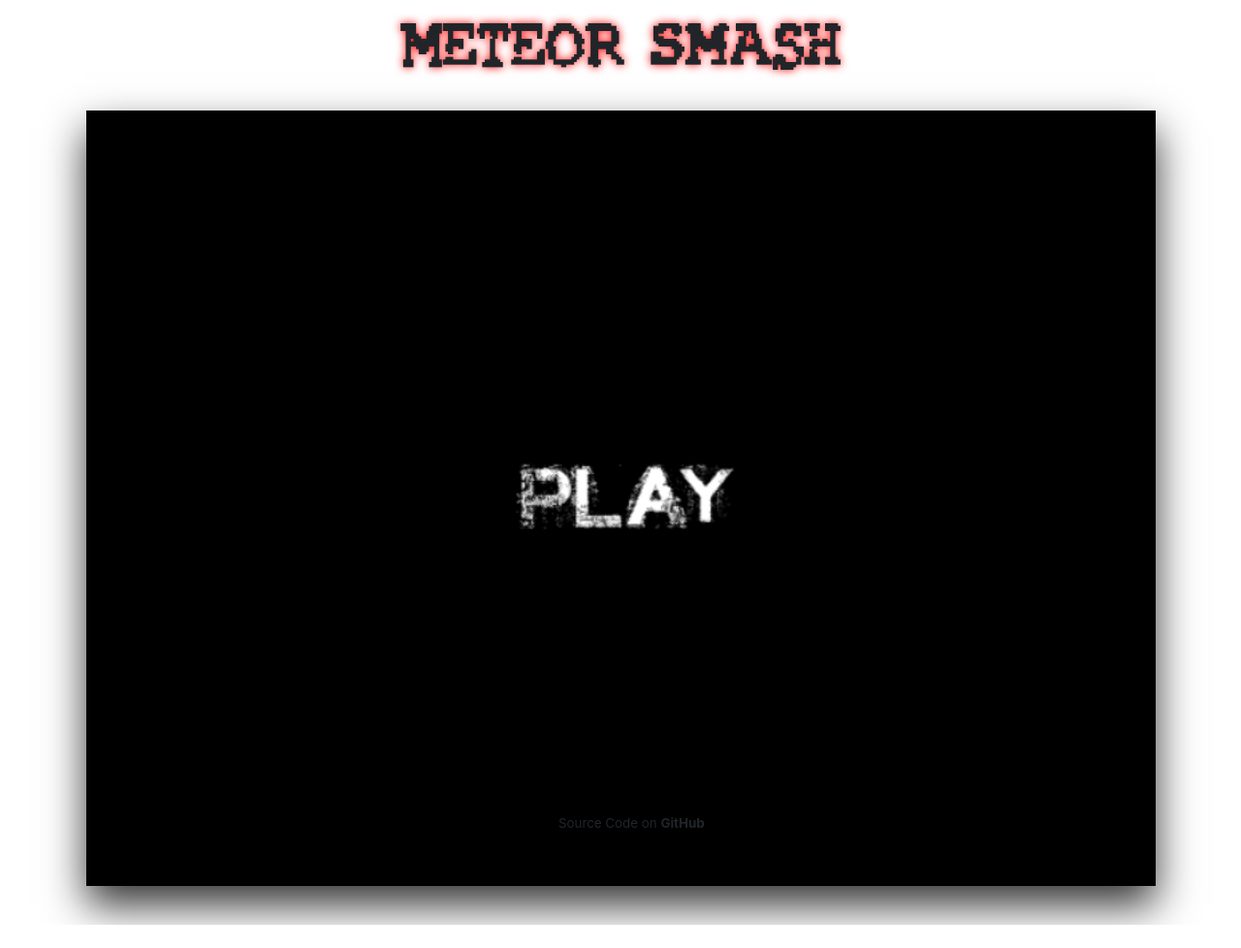
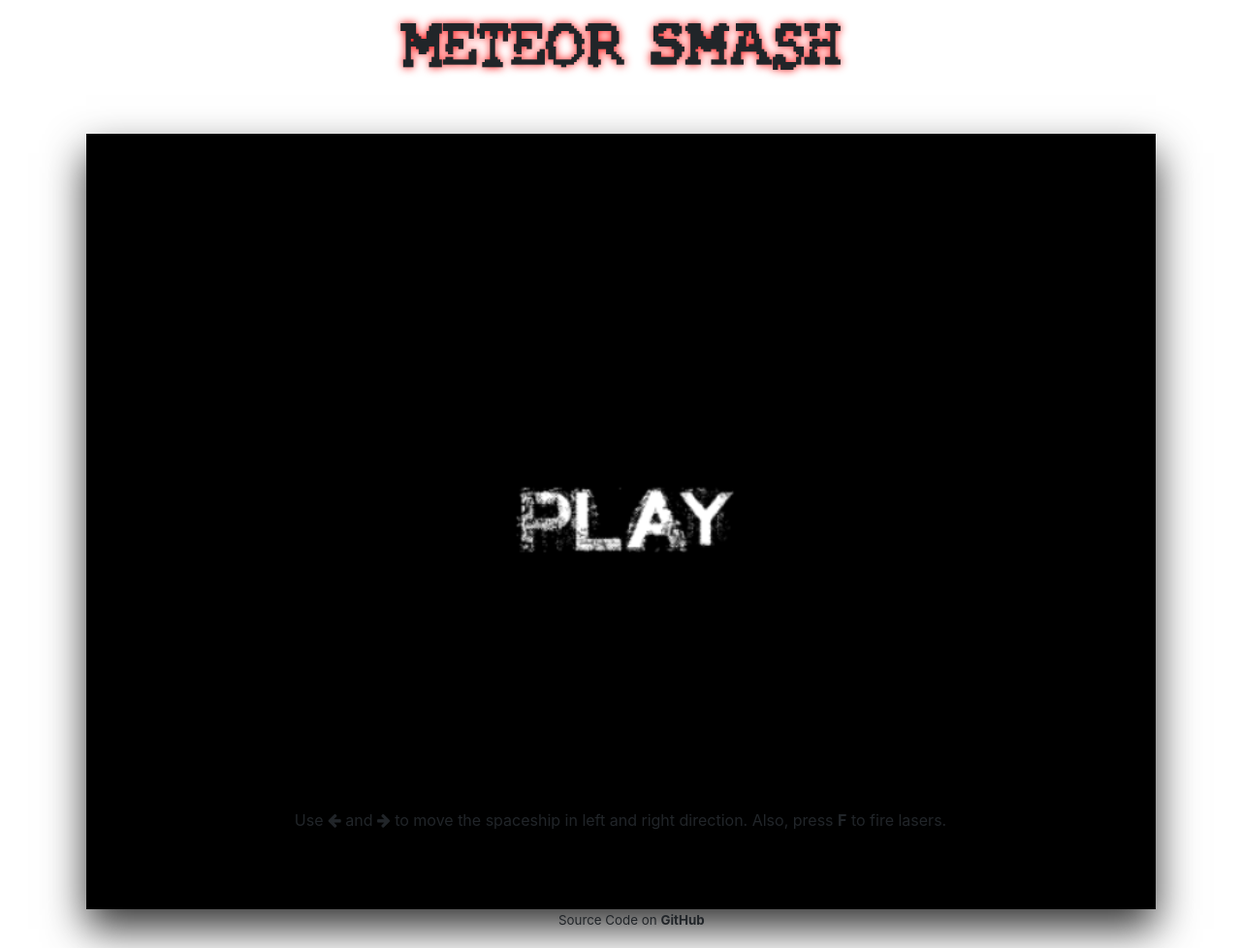
Before and after one commit to splintercell9/splintercell9.github.io, a plain HTML site: page index.html in a window 1280 px wide. Shown: the whole page at 97% size. Before the commit the page ends 954 px from the top, so only its background shows below. Drawn offline with Linux system fonts and the light colour scheme; animation ran at ten frames a second.

Commit message:
Added instructions, Final Changes

```diff
--- a/css/g_all.css
+++ b/css/g_all.css
@@ -8,8 +8,15 @@ canvas {
     box-shadow: 0px 20px 40px rgb(53, 53, 53) ;
 }
 
+
+#info {
+    text-align: center ;
+    position: relative;
+    top: 750px ;
+}
+
 .link {
     position: absolute;
-    top: 800px ;
+    top: 900px ;
     left: 45% ;
 }
--- a/index.html
+++ b/index.html
@@ -5,11 +5,13 @@
     <meta name="viewport" content="width=device-width, initial-scale=1.0">
     <meta http-equiv="X-UA-Compatible" content="ie=edge">
     <title>Welcome to this Game</title>
+    <link rel="shortcut icon" href="rocket.ico" type="image/x-icon">
     <link rel="stylesheet" href="/css/bootstrap.min.css">
     <link rel="stylesheet" href="https://cdnjs.cloudflare.com/ajax/libs/font-awesome/4.7.0/css/font-awesome.css">
     <link rel="stylesheet" href="/css/fonts.css">
     <link rel="stylesheet" href="/css/template.css">
     <link rel="stylesheet" href="/css/g_all.css">
+
     <script src="/js/phaser.min.js"></script>
     <script src="/js/button.js"></script>
     <script src="/js/menu.js"></script>
@@ -20,6 +22,9 @@
 
     <script src="/js/game.js"></script> <!-- main game file -->
     <h1 id="gname">Meteor Smash</h1>
+    <div id="info">
+        Use <i class="fa fa-arrow-left" aria-hidden="true"></i> and <i class="fa fa-arrow-right" aria-hidden="true"></i> to move the spaceship in left and right direction. Also, press <b>F</b> to fire lasers.
+    </div>
     <div class="link">
         <a href="https://github.com/splintercell9/splintercell9.github.io"><i class="fa fa-github fa-3x" aria-hidden="true"></i></a>
         <p class="git">Source Code on <b>GitHub</b></p>
```
Also changed, not shown: assests/img/bossmeteor.png (deleted), assests/img/loading title.png (deleted), assests/img/savebutton.png (deleted), rocket.ico (added), 1 other file.
